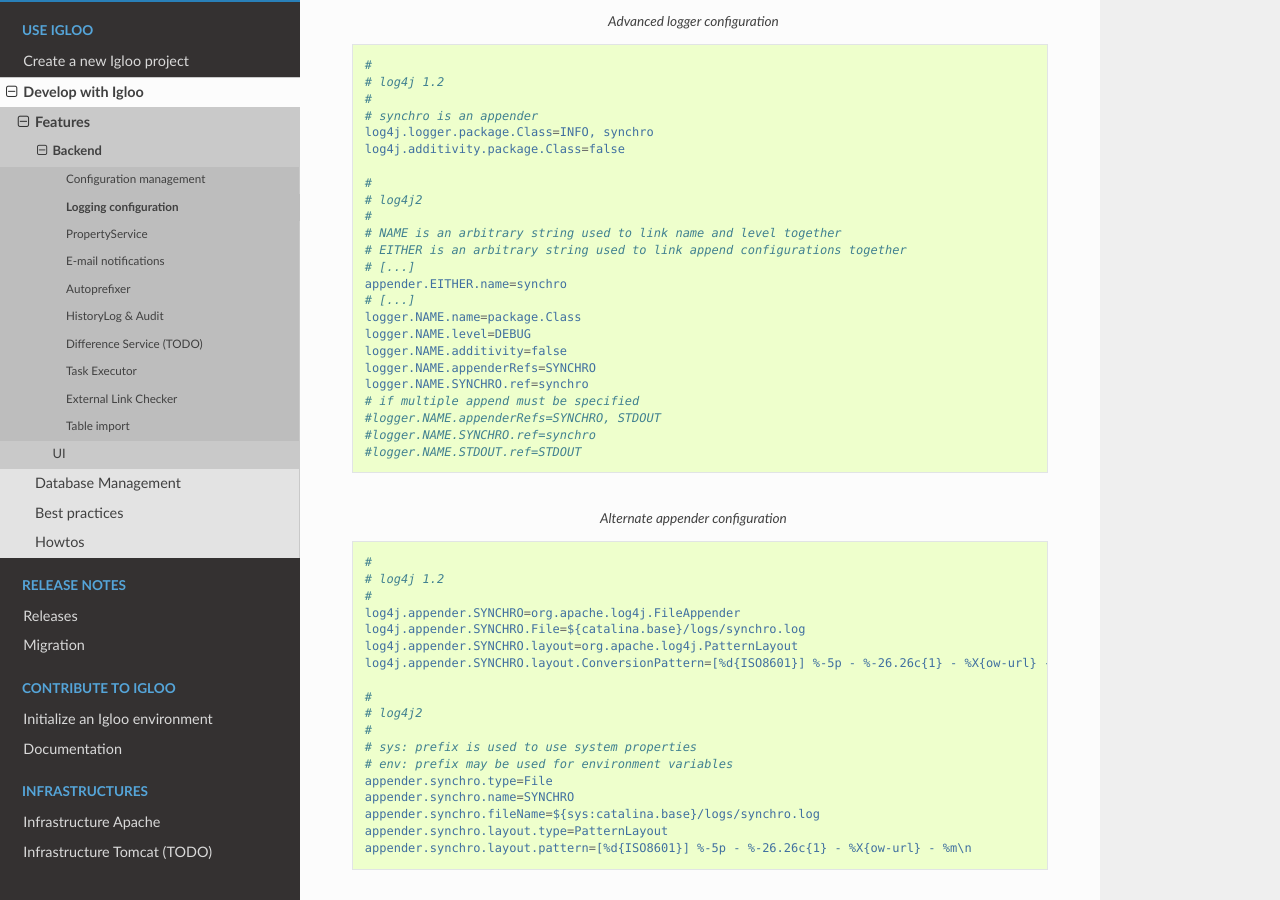
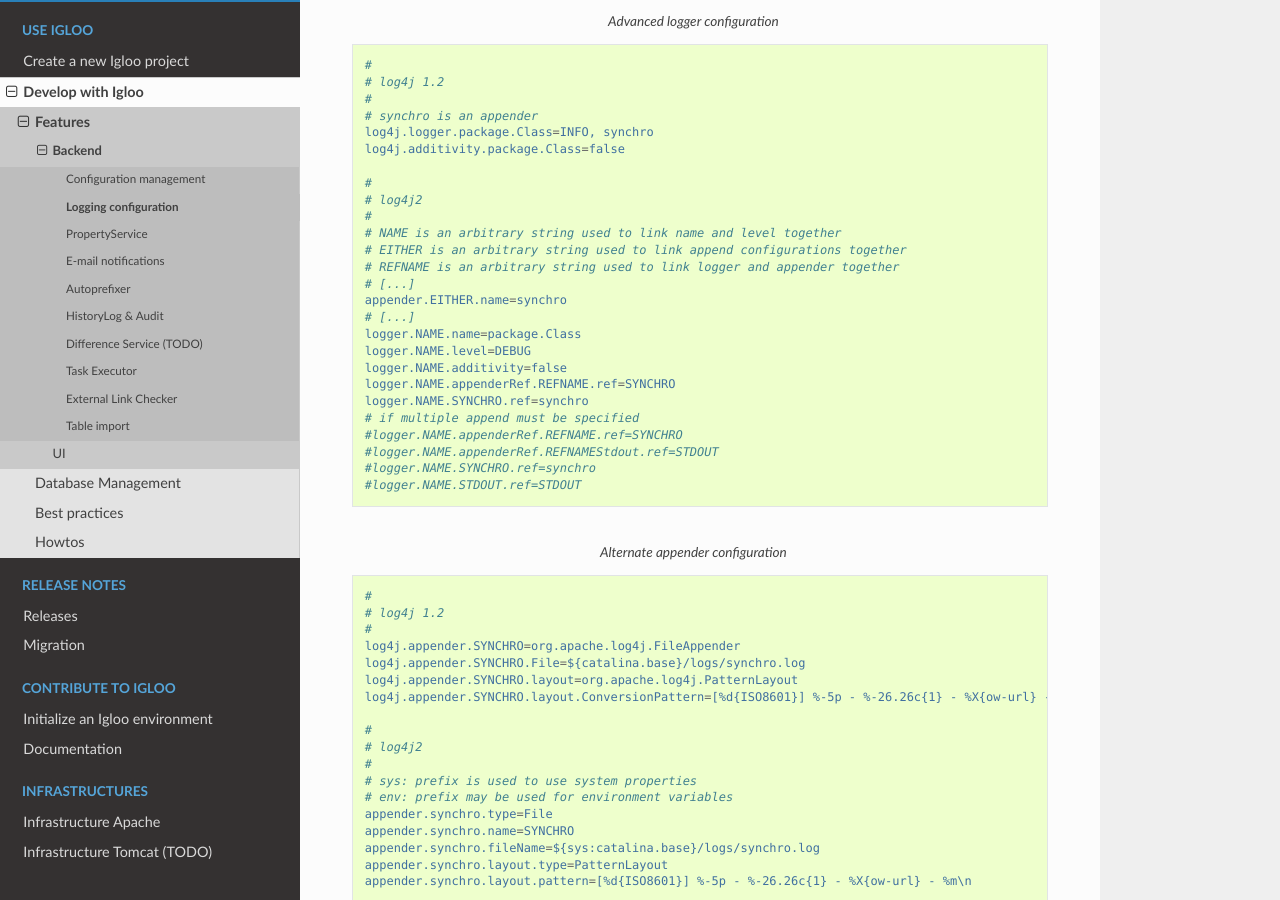
Before and after one commit to igloo-project/igloo-doc, a Sphinx documentation site: the page built from source/usage/features/logging.rst, in a window 1280 px wide and 900 px high, scrolled down 3825 px. Built offline with Sphinx 7.4.7 and the Read the Docs theme 2.0.0, drawn with Linux system fonts in a browser that asks for light colours.

Commit message:
Fix log4j2 documentation

```diff
--- a/source/usage/features/logging.rst
+++ b/source/usage/features/logging.rst
@@ -206,16 +206,18 @@ Here are examples:
    #
    # NAME is an arbitrary string used to link name and level together
    # EITHER is an arbitrary string used to link append configurations together
+   # REFNAME is an arbitrary string used to link logger and appender together
    # [...]
    appender.EITHER.name=synchro
    # [...]
    logger.NAME.name=package.Class
    logger.NAME.level=DEBUG
    logger.NAME.additivity=false
-   logger.NAME.appenderRefs=SYNCHRO
+   logger.NAME.appenderRef.REFNAME.ref=SYNCHRO
    logger.NAME.SYNCHRO.ref=synchro
    # if multiple append must be specified
-   #logger.NAME.appenderRefs=SYNCHRO, STDOUT
+   #logger.NAME.appenderRef.REFNAME.ref=SYNCHRO
+   #logger.NAME.appenderRef.REFNAMEStdout.ref=STDOUT
    #logger.NAME.SYNCHRO.ref=synchro
    #logger.NAME.STDOUT.ref=STDOUT
 
```
